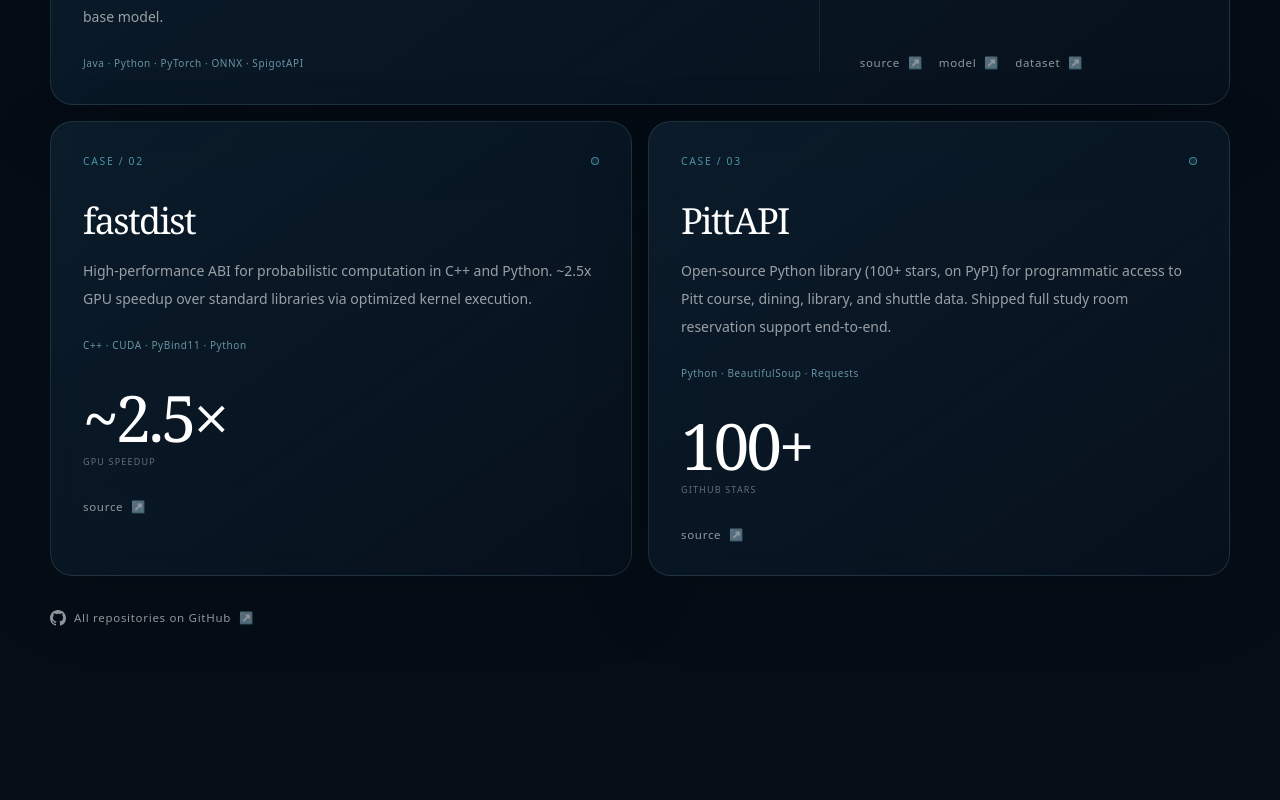
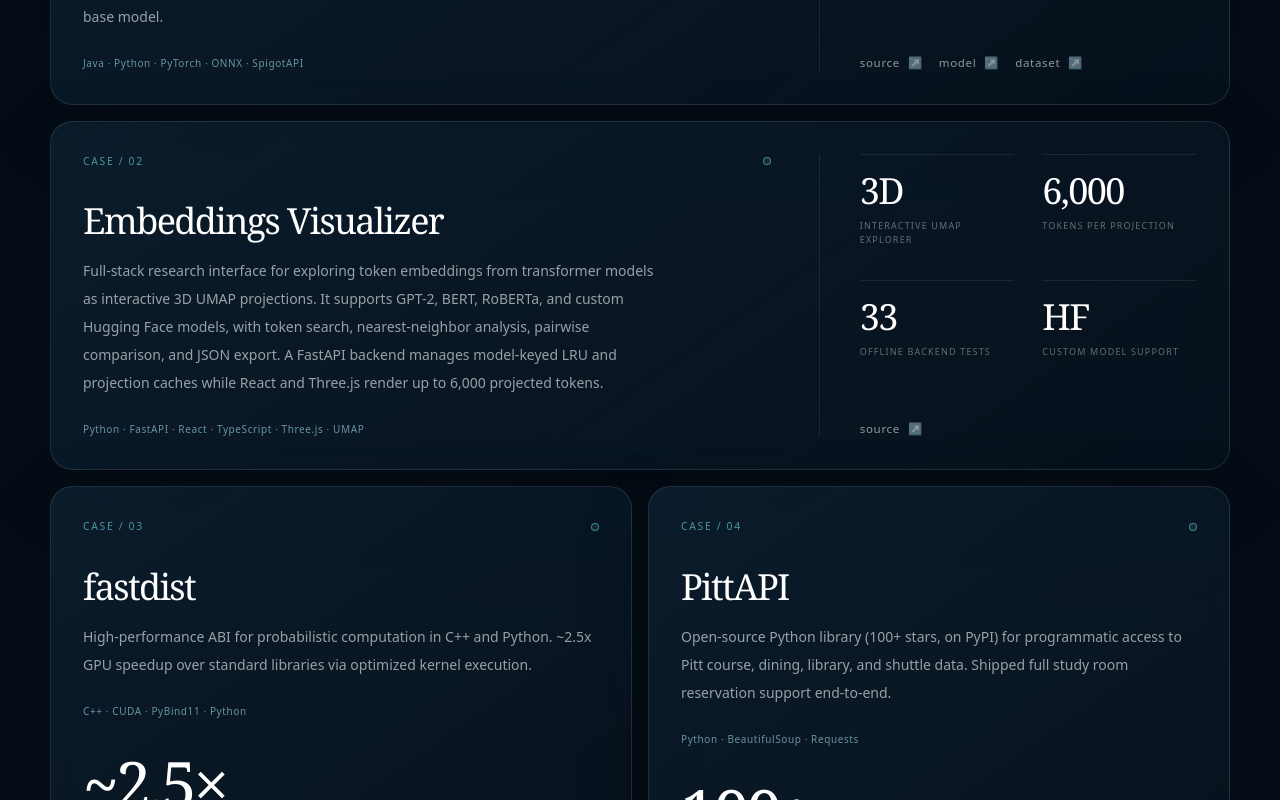
Before and after one commit to ghosteau/my-website, a Next.js app: page / in a window 1280 px wide. Shown: the part 1820-2620 px from the top of the page. Built offline with nearby package versions, Linux system fonts and the light colour scheme.

Commit message:
Feature Embeddings Visualizer on portfolio

```diff
--- a/app/content.ts
+++ b/app/content.ts
@@ -119,12 +119,12 @@ export const projects: {
     ],
   },
   {
-    name: "embeddings-visualizer",
-    tech: "Python · LLMs · Web",
+    name: "Embeddings Visualizer",
+    tech: "Python · FastAPI · React · TypeScript · Three.js · UMAP",
     href: "https://github.com/ghosteau/embeddings-visualizer",
     accent: "emerald",
-    en: "Web application for visualizing LLM embeddings and token representations interactively.",
-    fr: "Application web pour visualiser de manière interactive les embeddings et les représentations de tokens des LLM.",
+    en: "Full-stack research interface for exploring token embeddings from transformer models as interactive 3D UMAP projections. It supports GPT-2, BERT, RoBERTa, and custom Hugging Face models, with token search, nearest-neighbor analysis, pairwise comparison, and JSON export. A FastAPI backend manages model-keyed LRU and projection caches while React and Three.js render up to 6,000 projected tokens.",
+    fr: "Interface de recherche complète pour explorer les représentations vectorielles de tokens issues de modèles Transformer sous forme de projections UMAP 3D interactives. Elle prend en charge GPT-2, BERT, RoBERTa et des modèles Hugging Face personnalisés, avec recherche de tokens, analyse des plus proches voisins, comparaison par paire et export JSON. Un backend FastAPI gère les caches LRU par modèle et les projections, tandis que React et Three.js affichent jusqu’à 6 000 tokens projetés.",
   },
   {
     name: "overlord-discord-bot",
--- a/app/page.tsx
+++ b/app/page.tsx
@@ -192,6 +192,12 @@ const projectMeta: Record<string, { value: string; label: { en: string; fr: stri
     { value: "22", label: { en: "training biomes", fr: "biomes d’entraînement" } },
     { value: "1.8%", label: { en: "weights tuned per style", fr: "des poids ajustés par style" } },
   ],
+  "Embeddings Visualizer": [
+    { value: "3D", label: { en: "interactive UMAP explorer", fr: "explorateur UMAP interactif" } },
+    { value: "6,000", label: { en: "tokens per projection", fr: "tokens par projection" } },
+    { value: "33", label: { en: "offline backend tests", fr: "tests backend hors ligne" } },
+    { value: "HF", label: { en: "custom model support", fr: "modèles personnalisés" } },
+  ],
   fastdist: [{ value: "~2.5×", label: { en: "GPU speedup", fr: "accélération GPU" } }],
   PittAPI: [{ value: "100+", label: { en: "GitHub stars", fr: "étoiles GitHub" } }],
 };
@@ -360,7 +366,7 @@ export default function Home() {
   const [lang] = useLang();
   const t = ui[lang];
   const c = homeCopy[lang];
-  const selectedProjects = [projects[1], projects[0], projects[5]];
+  const selectedProjects = [projects[1], projects[2], projects[0], projects[5]];
 
   return (
     <main className="site-canvas text-white">
@@ -447,8 +453,17 @@ export default function Home() {
         <SectionHeading eyebrow={c.sections.work[0]} title={c.sections.work[1]} body={c.sections.work[2]} />
         <div className="grid gap-4 lg:grid-cols-2">
           {selectedProjects.map((project, index) => (
-            <Reveal key={project.name} delay={index * 80} className={index === 0 ? "lg:col-span-2" : ""}>
-              <ProjectCard project={project} index={index} lang={lang} featured={index === 0} />
+            <Reveal
+              key={project.name}
+              delay={index * 80}
+              className={project.name === "STEVE" || project.name === "Embeddings Visualizer" ? "lg:col-span-2" : ""}
+            >
+              <ProjectCard
+                project={project}
+                index={index}
+                lang={lang}
+                featured={project.name === "STEVE" || project.name === "Embeddings Visualizer"}
+              />
             </Reveal>
           ))}
         </div>
--- a/app/resume/page.tsx
+++ b/app/resume/page.tsx
@@ -87,7 +87,7 @@ function ResumeSection({
 export default function Resume() {
   const [lang] = useLang();
   const c = copy[lang];
-  const selectedProjects = [projects[0], projects[1], projects[5]];
+  const selectedProjects = [projects[1], projects[2], projects[0], projects[5]];
 
   return (
     <main className="site-canvas text-white">
```
